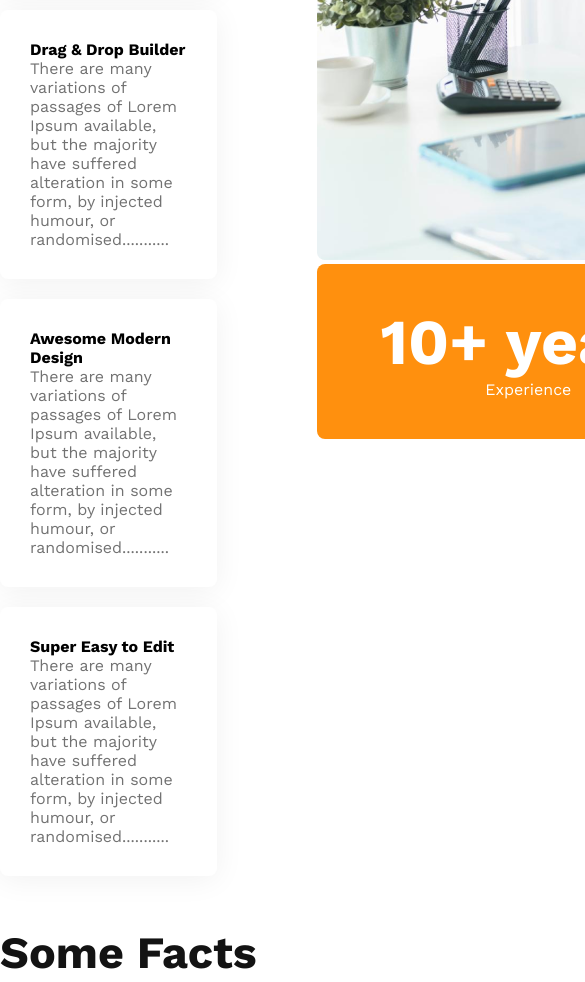
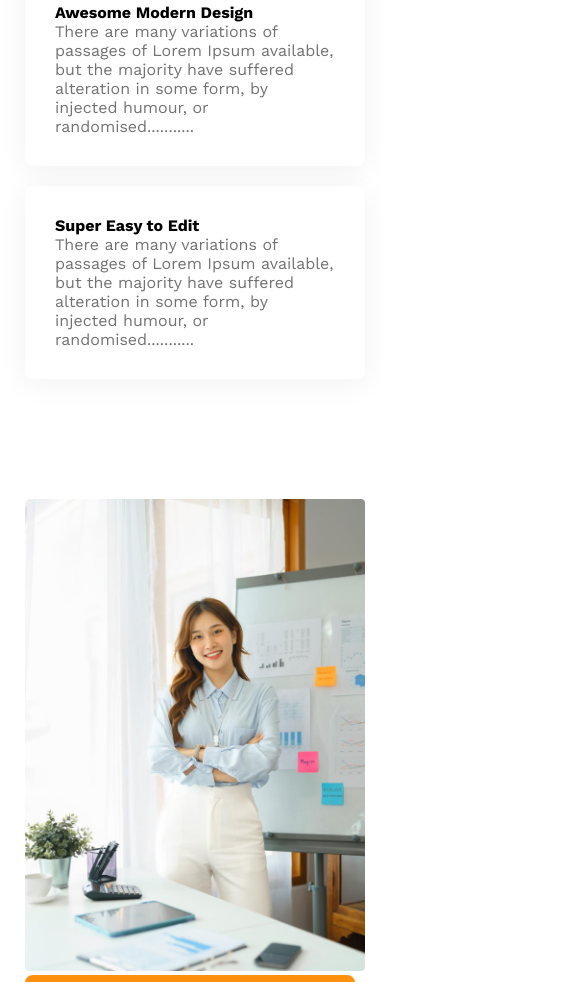
Before and after one commit to MrColonThree/g3-architects-website, a plain HTML site: page index.html in a window 390 px wide. Shown: the part 3410-4392 px from the top of the page, 585 px wide, since content can reach past the window. Drawn offline with nearby package versions, Linux system fonts and the light colour scheme.

Commit message:
make the features section responsive

```diff
--- a/styles/architect.css
+++ b/styles/architect.css
@@ -105,6 +105,10 @@ main {
   background:#fff;
   box-shadow: 0px 4px 30px 0px rgba(0, 0, 0, 0.06);
 }
+.feature-image img{
+  height: 90%;
+  margin-left: 90px;
+}
 .ten-years-badge{
   border-radius: 8px;
   background: #ff900e;
@@ -112,12 +116,15 @@ main {
   width: 342px;
   text-align: center;
   padding: 40px;
+  position: relative;
+  bottom: 100px;
 }
 .ten-years-badge h2{
    font-size: 4rem;
+   margin: 0;
 }
 ..ten-years-badge p{
-
+   font-size: 1.5rem;
 }
 /* facts Section */
 .facts-card-container {
@@ -166,7 +173,8 @@ main {
   nav,
   .teams-container,
   .facts-card-container,
-  .sponsors-img-container {
+  .sponsors-img-container,
+  .features {
     flex-direction: column;
   }
   .teams-img-container {
@@ -180,12 +188,24 @@ main {
   .facts-card-container{
     gap: 20px;
   }
+  .feature-image img{
+    width: 100%;
+    margin-left: 0;
+  }
+  .ten-years-badge{
+    position: static;
+    max-width: 250px ;
+  }
+  main{
+    margin: 25px;
+  }
 }
 /* Tablet od Medium Devices */
 @media screen and (min-width: 576px) and (max-width: 960px) {
   nav,
   .teams-container,
-  .sponsors-img-container {
+  .sponsors-img-container,
+  .features {
     flex-direction: column;
   }
   header {
```
